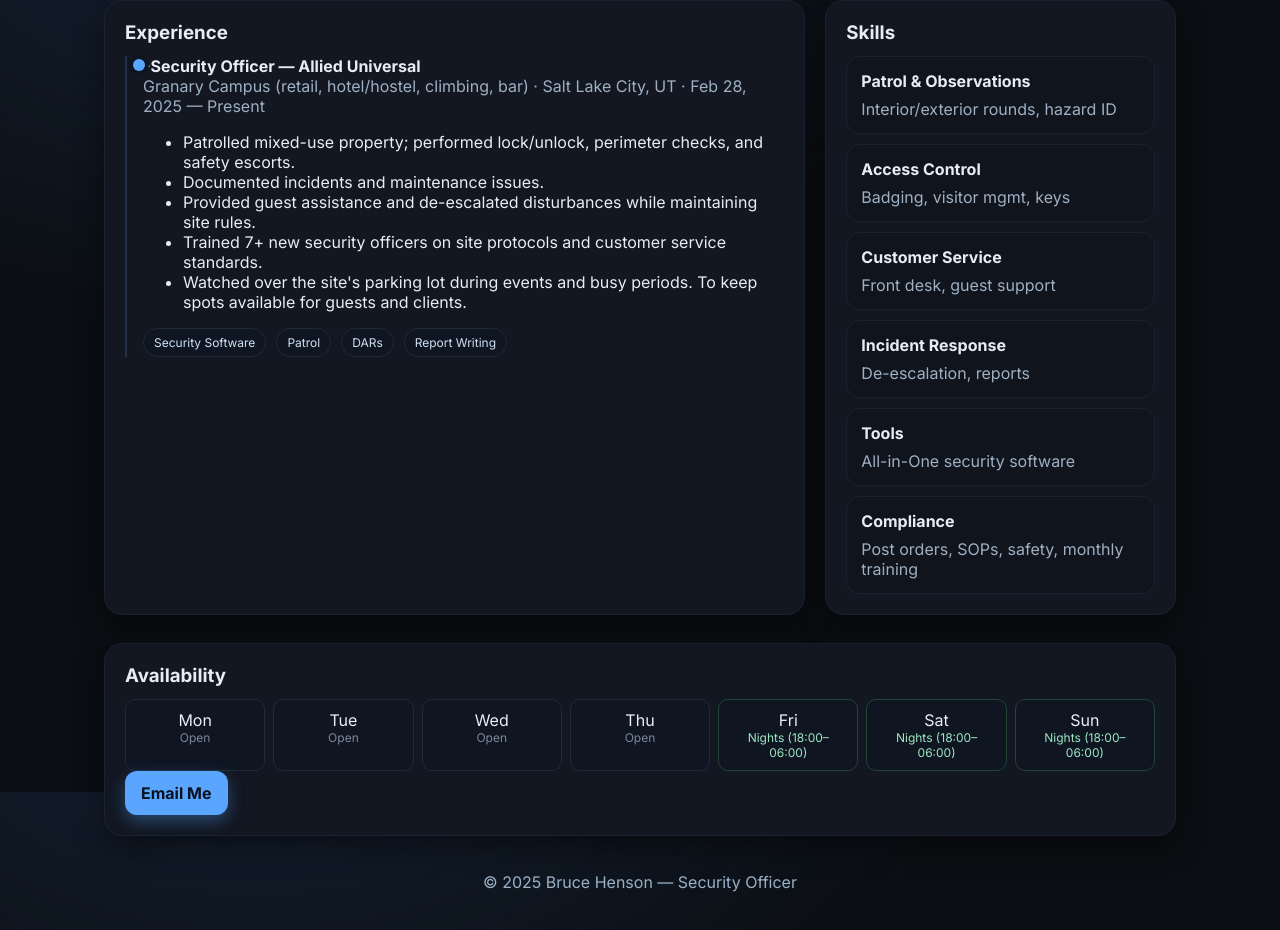
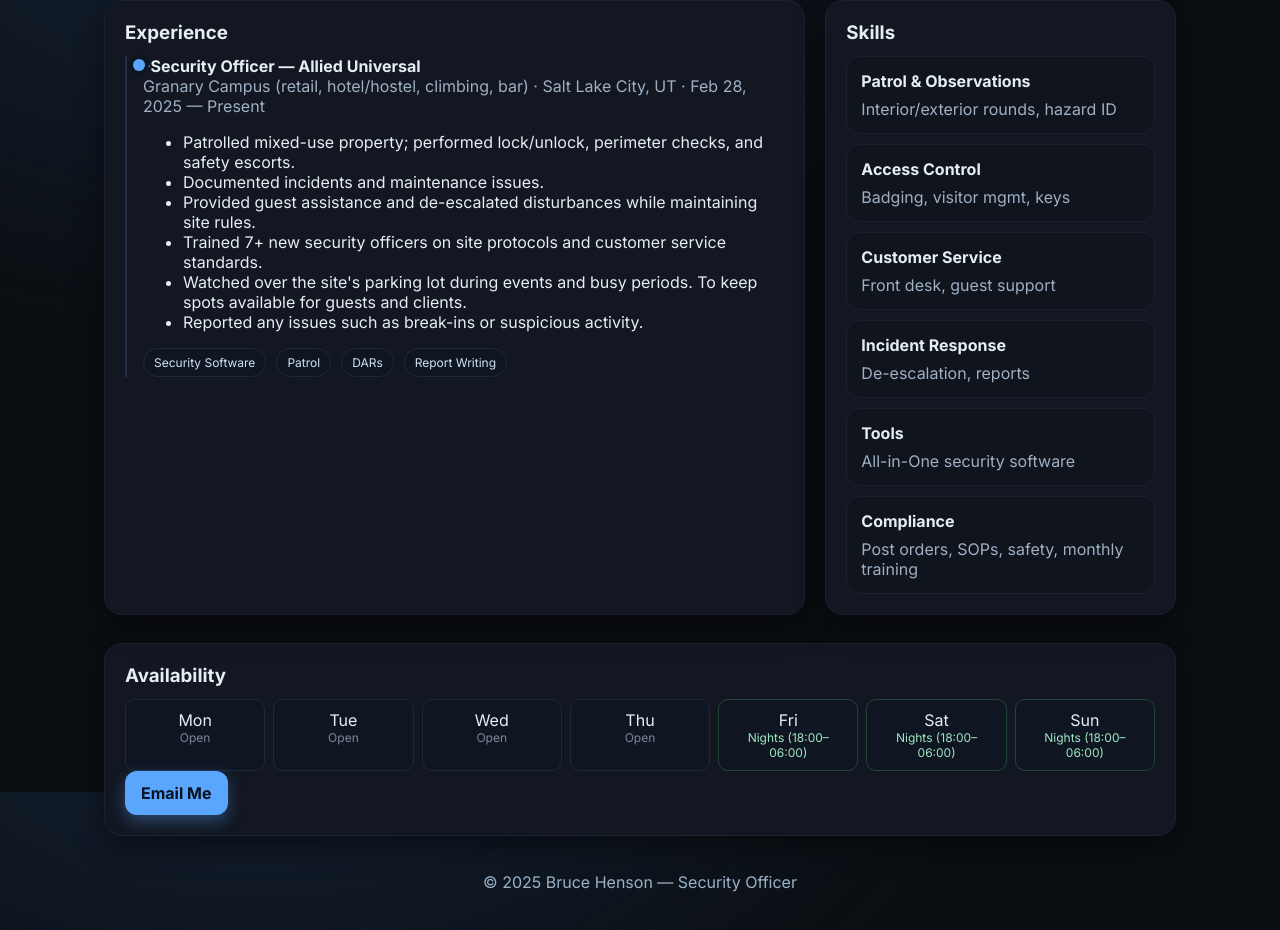
Before and after one commit to BruceWayne52411/bruce-security-website, a plain HTML site: page index.html in a window 1280 px wide. Shown: the part 808-1738 px from the top of the page. Drawn offline with Linux system fonts and the light colour scheme.

Commit message:
Added clarification for break-ins and suspicious activity monitoring.

```diff
--- a/index.html
+++ b/index.html
@@ -118,6 +118,7 @@
               <li>Trained 7+ new security officers on site protocols and customer service standards.</li>
               <li>Watched over the site's parking lot during events and busy periods. To keep spots available for guests
                 and clients.</li>
+              <li>Reported any issues such as break-ins or suspicious activity.</li>
             </ul>
             <div class="flex" style="margin-top:6px">
               <span class="pill">Security Software</span><span class="pill">Patrol</span><span
```
